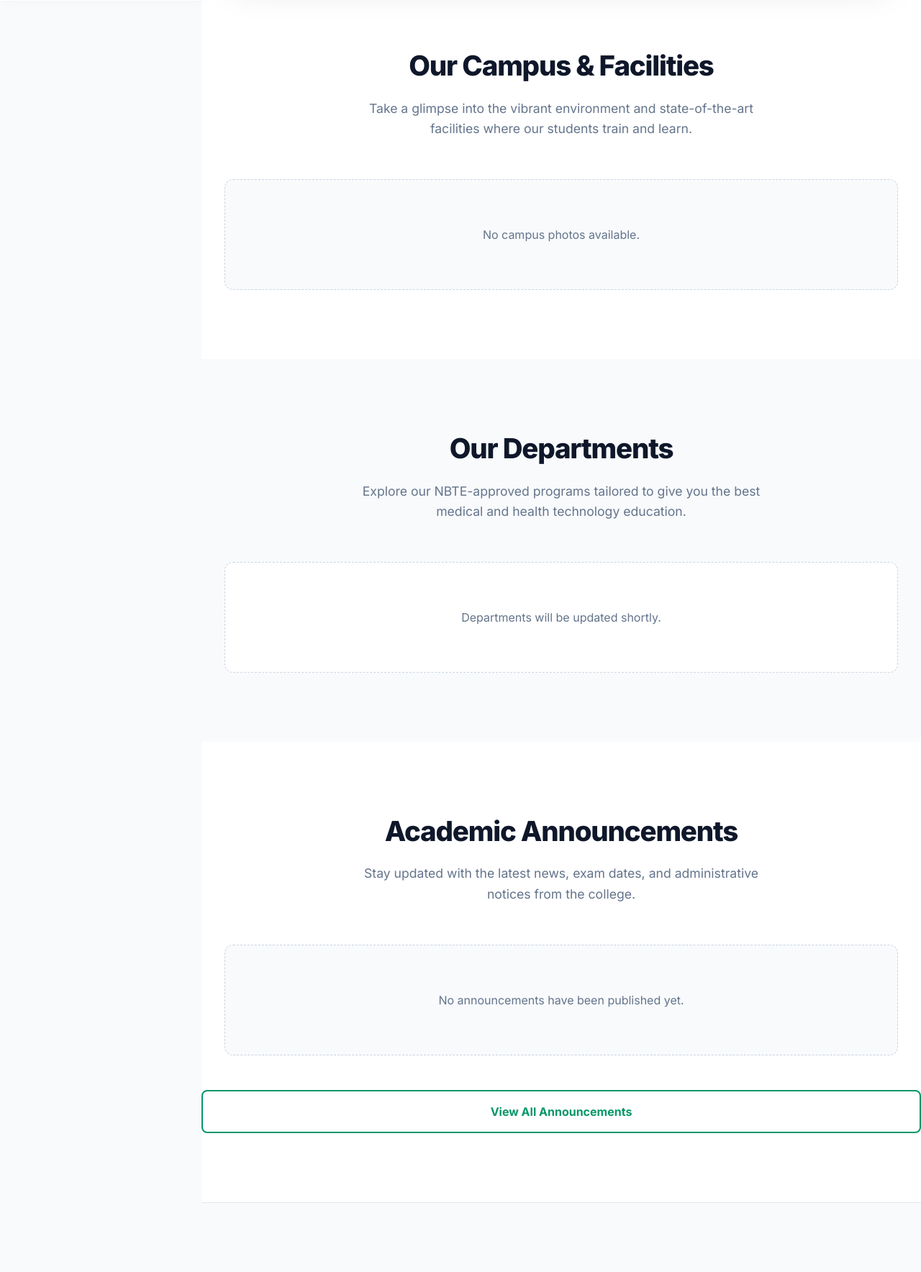
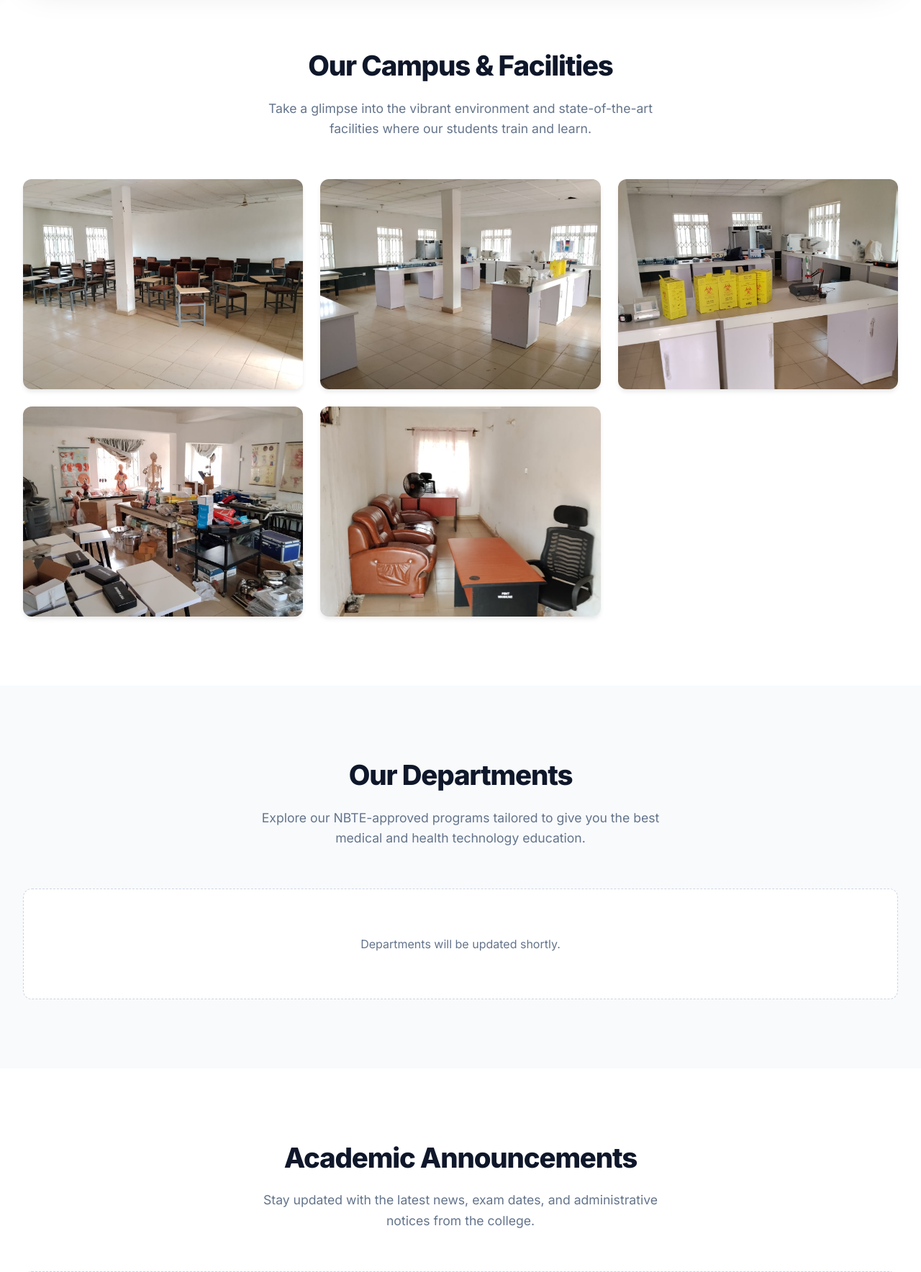
Before and after one commit to Danny26y/prestige-school, a FastAPI app: page / in a window 1280 px wide. Shown: the part 799-2567 px from the top of the page at 72% size. Run offline with FastAPI, Linux system fonts and the light colour scheme; some libraries are stand-ins or nearby versions.

Commit message:
feat: update layout and populate site with repo images
- Refactored the sidebar to be hidden by default on all screen sizes, toggleable via a sticky hamburger menu button.
- Updated main content layout to take full screen width when sidebar is hidden.
- Replaced Unsplash placeholder images in the Hero section, Why Choose Us, and various fallback image sections (Departments, News) with local repository images.
- Implemented static fallback images for the Campus Facilities gallery.

Co-authored-by: Danny26y <209828753+Danny26y@users.noreply.github.com>

```diff
--- a/templates/index.html
+++ b/templates/index.html
@@ -111,9 +116,9 @@
 
         /* --- Main Content --- */
         .main-content {
-            margin-left: var(--sidebar-width);
+            margin-left: 0;
             flex-grow: 1;
-            width: calc(100% - var(--sidebar-width));
+            width: 100%;
             display: flex;
             flex-direction: column;
         }
@@ -488,10 +479,11 @@
                     <img src="{{ img.imageUrl }}" alt="{{ img.caption or 'Campus Image' }}">
                 </div>
                 {% else %}
-                <div style="grid-column: 1/-1; text-align: center; padding: 4rem 0; background: var(--bg-light); border-radius: 12px; border: 1px dashed #cbd5e1;">
-                    <iconify-icon icon="mdi:image-off-outline" style="font-size: 3rem; color: #cbd5e1; margin-bottom: 1rem;"></iconify-icon>
-                    <p style="color: var(--text-muted); font-size: 1rem;">No campus photos available.</p>
-                </div>
+                <div class="gallery-item"><img src="{{ url_for('static', path='/img/1776722738390.jpg') }}" alt="Campus Image"></div>
+                <div class="gallery-item"><img src="{{ url_for('static', path='/img/1776722738410.jpg') }}" alt="Campus Image"></div>
+                <div class="gallery-item"><img src="{{ url_for('static', path='/img/1776722738417.jpg') }}" alt="Campus Image"></div>
+                <div class="gallery-item"><img src="{{ url_for('static', path='/img/1776722738428.jpg') }}" alt="Campus Image"></div>
+                <div class="gallery-item"><img src="{{ url_for('static', path='/img/1776722738439.jpg') }}" alt="Campus Image"></div>
                 {% endfor %}
             </div>
         </section>
```
Also changed, not shown: other parts of templates/index.html (+10 -19 lines), test.db (added).
